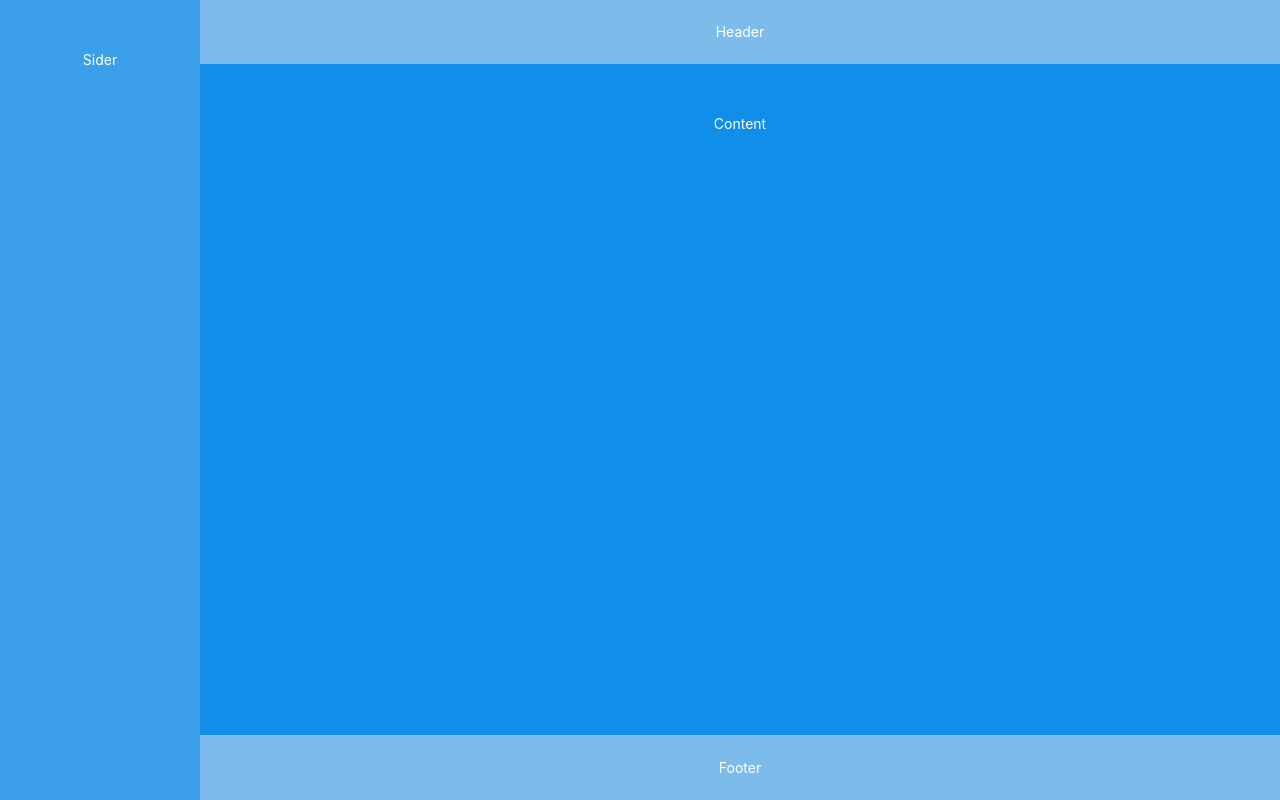
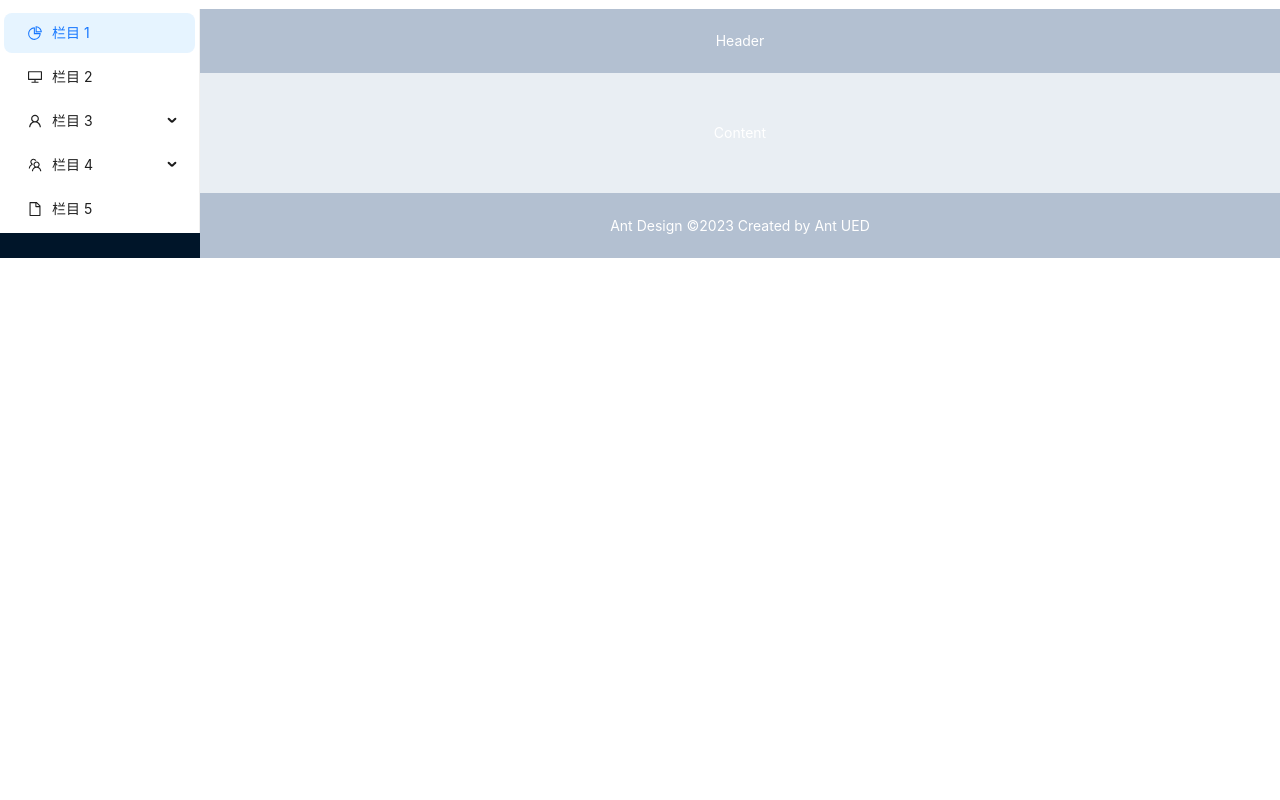
Before and after one commit to liang21/xqa_web, a React (Vite) app: page /project in a window 1280 px wide. Built offline with nearby package versions, Linux system fonts and the light colour scheme.

Commit message:
feat:review sider

```diff
--- a/src/App.tsx
+++ b/src/App.tsx
@@ -1,15 +1,17 @@
-import { Button, message } from 'antd';
 import React, {Component} from 'react';
-import Home from '@/pages/home/index';
+import { HashRouter, useRoutes } from 'react-router-dom';
+import routes from '@/router/router';
 
-class App extends Component {
-  render() {
-    return (
-      <div>
-        <Home/>
-      </div>
-    );
-  }
+
+function App() {
+  const Outlet=useRoutes(routes)
+  return (
+    <div className="App">
+      {Outlet}
+    </div>
+  );
 }
 
+
+
 export default App;
--- a/src/components/layout/sider/index.tsx
+++ b/src/components/layout/sider/index.tsx
@@ -1,13 +1,109 @@
-import React, { Component } from 'react';
+import {
+    DesktopOutlined,
+    FileOutlined,
+    PieChartOutlined,
+    TeamOutlined,
+    UserOutlined,
+  } from '@ant-design/icons';
+  import { useState } from 'react';
+  import type { MenuProps } from 'antd';
+  import {  Menu } from 'antd';
+  import { useNavigate, useLocation} from "react-router-dom"
+  type MenuItem = Required<MenuProps>['items'][number];
+  // 登录请求到数据之后，就可以跟items这个数组进行匹配
+  const items: MenuItem[] = [
+    {
+      label: '栏目 1',
+      key: '/project',
+      icon: <PieChartOutlined />
+    },
+    {
+      label: '栏目 2',
+      key: '/page2',
+      icon: <DesktopOutlined />
+    },
+    {
+      label: '栏目 3',
+      key: 'page3',
+      icon: <UserOutlined />,
+      children:[
+        {
+          label: '栏目 301',
+          key: '/page3/page301',
+        },
+        {
+          label: '栏目 302',
+          key: '/page3/page302',
+        },
+        {
+          label: '栏目 303',
+          key: '/page3/page303',
+        }
+      ]
+    },
+    {
+      label: '栏目 4',
+      key: 'page4',
+      icon: <TeamOutlined />,
+      children:[
+        {
+          label: '栏目 401',
+          key: '/page4/page401',
+        },
+        {
+          label: '栏目 304',
+          key: '/page4/page402',
+        }
+      ]
+    },
+    {
+      label: '栏目 5',
+      key: '/page5',
+      icon: <FileOutlined />
+    }
+  ]
 
-class App extends Component {
-    render() {
-        return (
-            <div>
+  function MainMenu() {
+    const navigateTo = useNavigate()
+    const currentRoute = useLocation();
 
-            </div>
-        );
+
+    const menuClick = (e:{key:string})=>{
+      // 点击跳转到对应的路由   编程式导航跳转， 利用到一个hook
+      navigateTo(e.key);
     }
-}
+    let firstOpenKey:string = "";
+    // 在这里进行对比   find
+    function findKey(obj:{key:string}){
+      return obj.key === currentRoute.pathname
+    }
+    // 多对比的是多个children
+    for(let i=0;i<items.length;i++){
+      // 判断找到不到
+      if(items[i]!['children'] && items[i]!['children'].length>0 && items[i]!['children'].find(findKey)){
+        firstOpenKey = items[i]!.key as string;
+        break;
+      }
+    }
 
-export default App;
+    // 设置展开项的初始值
+    const [openKeys, setOpenKeys] = useState([firstOpenKey]);
+    const handleOpenChange = (keys:string[])=>{
+      setOpenKeys([keys[keys.length-1]]);
+    }
+    return (
+      <Menu
+          theme="light"
+          defaultSelectedKeys={[currentRoute.pathname]}
+          mode="inline"
+          // 菜单项的数据
+          items={items}
+          onClick={menuClick}
+          // 某项菜单展开和回收的事件
+          onOpenChange={handleOpenChange}
+          // 当前菜单展开项的key数组
+          openKeys={openKeys}
+        />
+    )
+  }
+  export default MainMenu;
--- a/src/main.tsx
+++ b/src/main.tsx
@@ -1,9 +1,10 @@
 import React from 'react'
 import ReactDOM from 'react-dom/client'
+import { BrowserRouter } from 'react-router-dom'
 import App from './App'
 
 ReactDOM.createRoot(document.getElementById('root') as HTMLElement).render(
-  <React.StrictMode>
-    <App />
-  </React.StrictMode>,
+  <BrowserRouter>
+      <App />
+  </BrowserRouter>
 )
--- a/src/pages/home/index.less
+++ /dev/null
@@ -1,4 +0,0 @@
-.layout{
-    width: 100%;
-    height: 100%;
-}
--- a/src/pages/home/index.tsx
+++ b/src/pages/home/index.tsx
@@ -1,15 +1,15 @@
 import React, { Component } from 'react';
 import { Layout, Space} from 'antd';
-const { Header, Content, Footer, Sider } = Layout;
-class App extends Component{
-  render() {
+import MainMenu from '@/components/layout/sider';
+const { Header, Footer, Sider, Content } = Layout;
+function App(){
     const headerStyle: React.CSSProperties = {
       textAlign: 'center',
       color: '#fff',
       height: 64,
       paddingInline: 50,
       lineHeight: '64px',
-      backgroundColor: '#7dbcea',
+      backgroundColor: '#b3c0d1',
     };
 
     const contentStyle: React.CSSProperties = {
@@ -17,34 +17,34 @@ class App extends Component{
       minHeight: 120,
       lineHeight: '120px',
       color: '#fff',
-      backgroundColor: '#108ee9',
+      backgroundColor: '#e9eef3',
     };
 
     const siderStyle: React.CSSProperties = {
-      textAlign: 'center',
       lineHeight: '120px',
       color: '#fff',
-      height:'100vh',
-      backgroundColor: '#3ba0e9',
+      backgroundColor: '#d3dce6',
+      height:'100vh'
     };
 
     const footerStyle: React.CSSProperties = {
       textAlign: 'center',
       color: '#fff',
-      backgroundColor: '#7dbcea',
+      backgroundColor: '#b3c0d1',
     };
     return (
       <Space direction="vertical" style={{ width: '100%',height:'100%' }} size={[0, 48]}>
       <Layout>
-      <Sider style={siderStyle}>Sider</Sider>
+          <Sider>
+            <MainMenu />
+          </Sider>
       <Layout>
         <Header style={headerStyle}>Header</Header>
         <Content style={contentStyle}>Content</Content>
-        <Footer style={footerStyle}>Footer</Footer>
+        <Footer style={footerStyle}>Ant Design ©2023 Created by Ant UED</Footer>
       </Layout>
     </Layout>
     </Space>
     )
-  }
 }
 export default App;
--- /dev/null
+++ b/src/pages/project/index.tsx
@@ -0,0 +1,9 @@
+import React from 'react'
+
+function App() {
+  return (
+    <div>Project</div>
+  )
+}
+
+export default App;
--- /dev/null
+++ b/src/router/router.tsx
@@ -0,0 +1,27 @@
+import { Navigate } from 'react-router-dom'
+import { lazy, Suspense } from 'react'
+const Home = lazy(() => import('@/pages/home/index'))
+const Project = lazy(() => import('@/pages/project/index'))
+
+const withLoadingComponent = (comp: JSX.Element) => (
+  <Suspense fallback={<div>Loading</div>}> {comp} </Suspense>
+);
+
+const routes = [
+  {
+    path: "/",
+    element: <Navigate to={'/project'}></Navigate>,
+  },
+  {
+    path: '/',
+    element: <Home/>,
+    children: [
+      {
+        path: "/project",
+        element: withLoadingComponent(<Project></Project>),
+      },
+    ]
+  }
+]
+
+export default routes;
--- a/tsconfig.json
+++ b/tsconfig.json
@@ -10,6 +10,7 @@
     "strict": true,
     "forceConsistentCasingInFileNames": true,
     "module": "ESNext",
+    "suppressImplicitAnyIndexErrors":true,
     "moduleResolution": "Node",
     "resolveJsonModule": true,
     "isolatedModules": true,
```
Also changed, not shown: src/components/layout/content/index.tsx (deleted, +0 -13 lines), src/components/layout/footer/index.tsx (deleted, +0 -13 lines), src/components/layout/header/index.tsx (deleted, +0 -13 lines).
